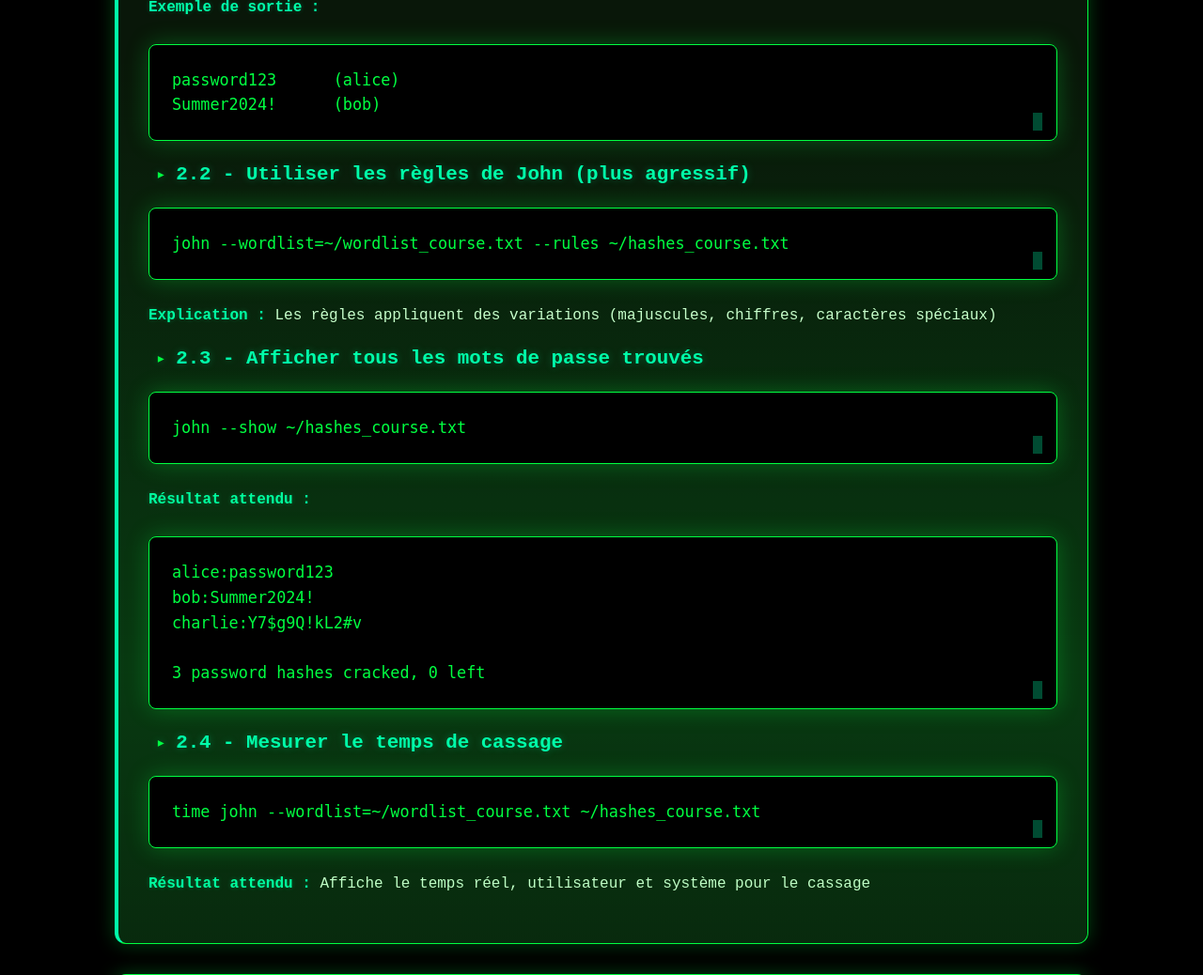
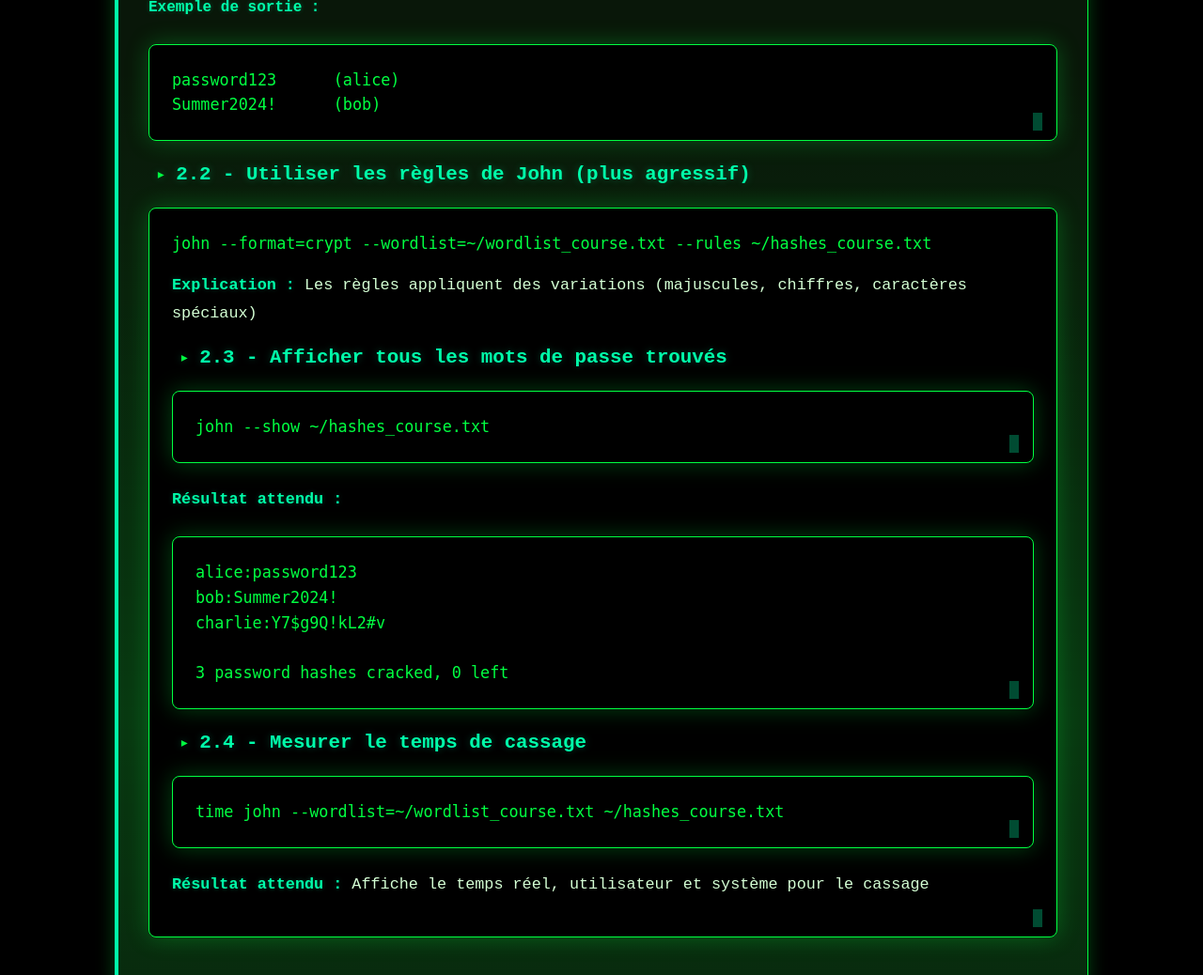
Before and after one commit to tahaelkhadir/projet-brute-force-ssh, a Flask app: page /exercices in a window 1280 px wide. Shown: the part 4565-5603 px from the top of the page at 94% size. Run offline with Flask 3, Linux system fonts and the light colour scheme.

Commit message:
Update exercices.html

```diff
--- a/templates/exercices.html
+++ b/templates/exercices.html
@@ -162,8 +162,8 @@
 
             <h3>2.2 - Utiliser les règles de John (plus agressif)</h3>
             <div class="terminal">
-<pre>john --wordlist=~/wordlist_course.txt --rules ~/hashes_course.txt</pre>
-            </div>
+<pre>john --format=crypt --wordlist=~/wordlist_course.txt --rules ~/hashes_course.txt
+</pre>
             <p><strong>Explication :</strong> Les règles appliquent des variations (majuscules, chiffres, caractères spéciaux)</p>
 
             <h3>2.3 - Afficher tous les mots de passe trouvés</h3>
```
